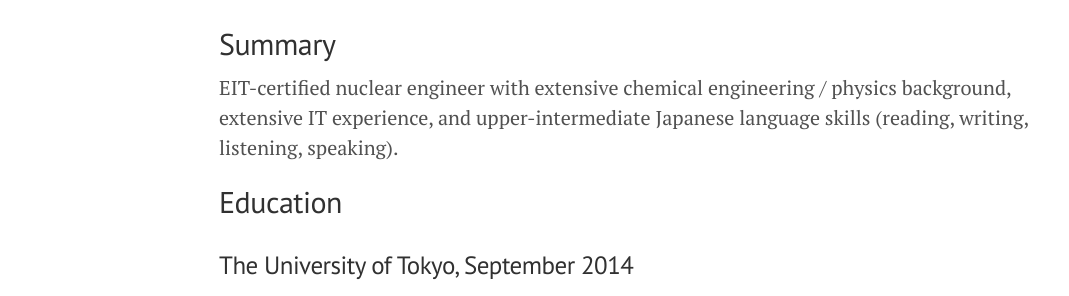
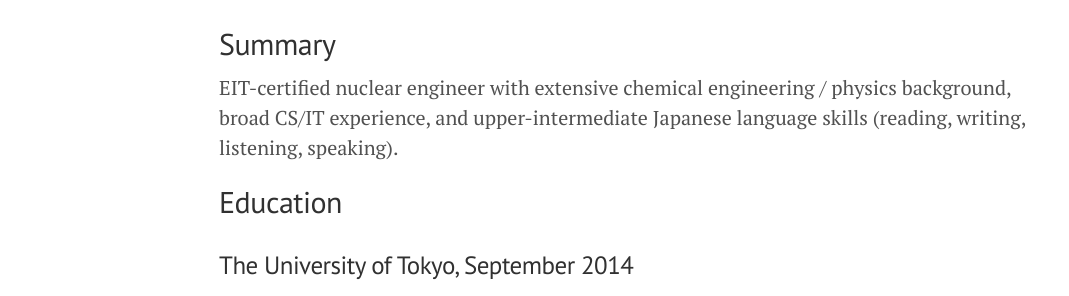
Before and after one commit to xatlasm/xatlasm.github.io, a Jekyll site: the page built from cv.md, in a window 1280 px wide and 900 px high. Shown: the part 254-550 px from the top of the window, without its empty margins (1-1070 px from the left). Built offline with Jekyll 4.4.1, drawn with Linux system fonts in a browser that asks for light colours; formulas are drawn with MathJax 3.

Commit message:
Thesaurus

```diff
--- a/cv.md
+++ b/cv.md
@@ -7,7 +7,7 @@
 
 ## Summary
 
-EIT-certified nuclear engineer with extensive chemical engineering / physics background, extensive IT experience, and upper-intermediate Japanese language skills (reading, writing, listening, speaking).
+EIT-certified nuclear engineer with extensive chemical engineering / physics background, broad CS/IT experience, and upper-intermediate Japanese language skills (reading, writing, listening, speaking).
 
 ## Education
 
```
